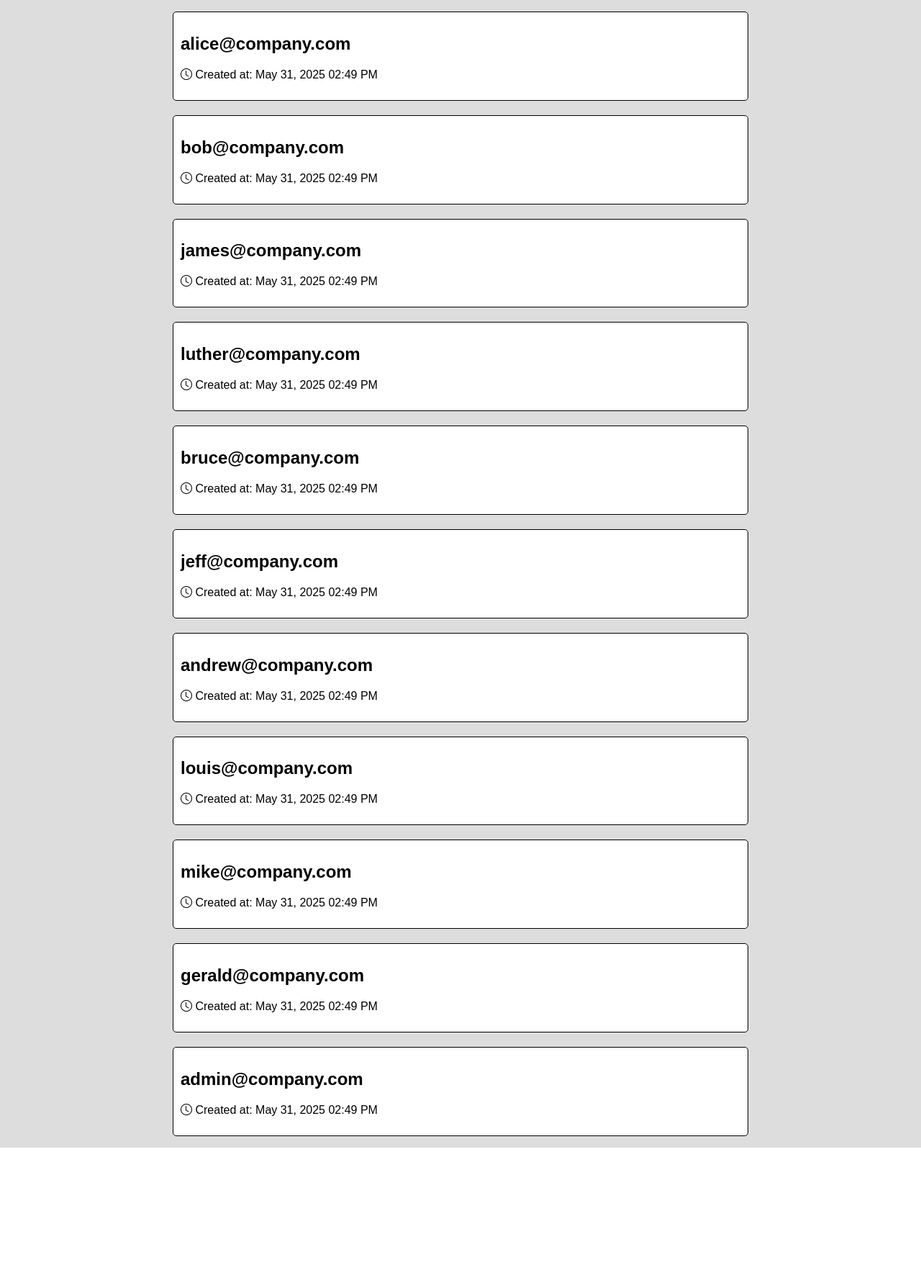
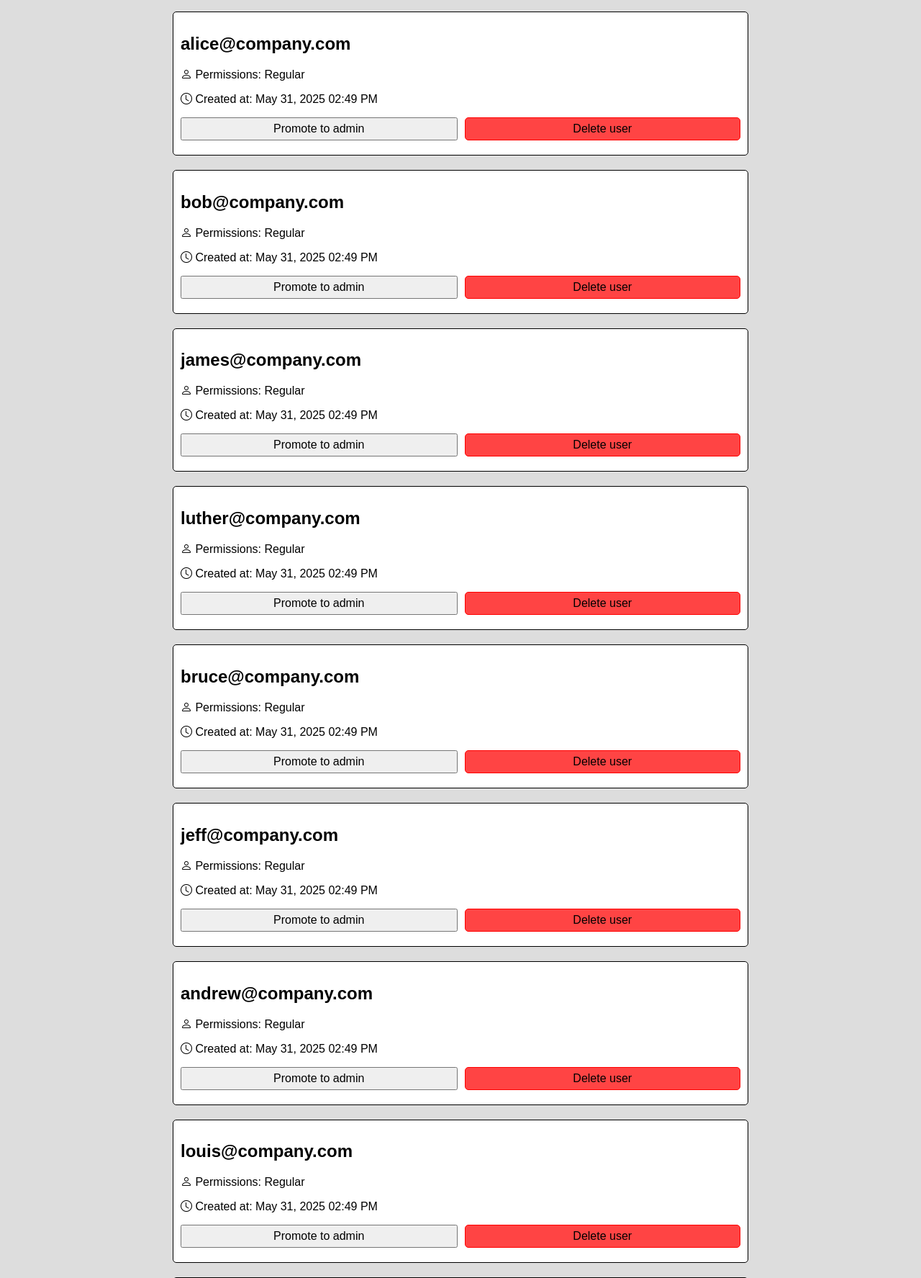
Before and after one commit to HarrisonT0/helpdesk-tickets, a Flask app: template helpdesk_manager/templates/users/list.html in a window 1280 px wide. Shown: the part 149-1924 px from the top of the page at 72% size. Before the commit the page ends 1743 px from the top, so only its background shows below. Run offline with Flask 3, Linux system fonts and the light colour scheme; the template is opened without the code that fills it: values that come from a table or form of the project are taken from there, others are empty.

Commit message:
feat: added initial button elements on user list entry

```diff
--- a/helpdesk_manager/routes/users.py
+++ b/helpdesk_manager/routes/users.py
@@ -21,5 +21,5 @@ def list_users():
         flash("You do not have permission to view users.", "error")
         return redirect("/")
 
-    users = User.query.with_entities(User.id, User.email, User.created_at).all()
+    users = User.query.with_entities(User.id, User.email, User.created_at, User.admin).all()
     return render_template("/users/list.html", users=users)
--- a/helpdesk_manager/static/styles.css
+++ b/helpdesk_manager/static/styles.css
@@ -96,6 +96,7 @@ textarea {
 .list-entry > footer {
   display: flex;
   justify-content: space-between;
+  gap: 10px;
   flex-direction: column;
 }
 
--- a/helpdesk_manager/templates/users/list.html
+++ b/helpdesk_manager/templates/users/list.html
@@ -13,10 +13,13 @@
             <ul class="list">
             {% for current_user in users %}
                 <li class="list-entry">
-                    <div>
-                      <h2>{{ current_user.email }}</h2>
-                      <p><i class="bi bi-clock"></i> Created at: {{ current_user.created_at.strftime("%B %d, %Y %I:%M %p") }}</p>
-                    </div>
+                    <h2>{{ current_user.email }}</h2>
+                    <p><i class="bi bi-person"></i> Permissions: {{ "Admin" if current_user.admin else "Regular" }}</p>
+                    <p><i class="bi bi-clock"></i> Created at: {{ current_user.created_at.strftime("%B %d, %Y %I:%M %p") }}</p>
+                    <footer>
+                      <button class="main-button">Promote to admin</button>
+                      <button class="main-button danger">Delete user</button>
+                    </footer>
                 </li>
             {% endfor %}
             </ul>
```
